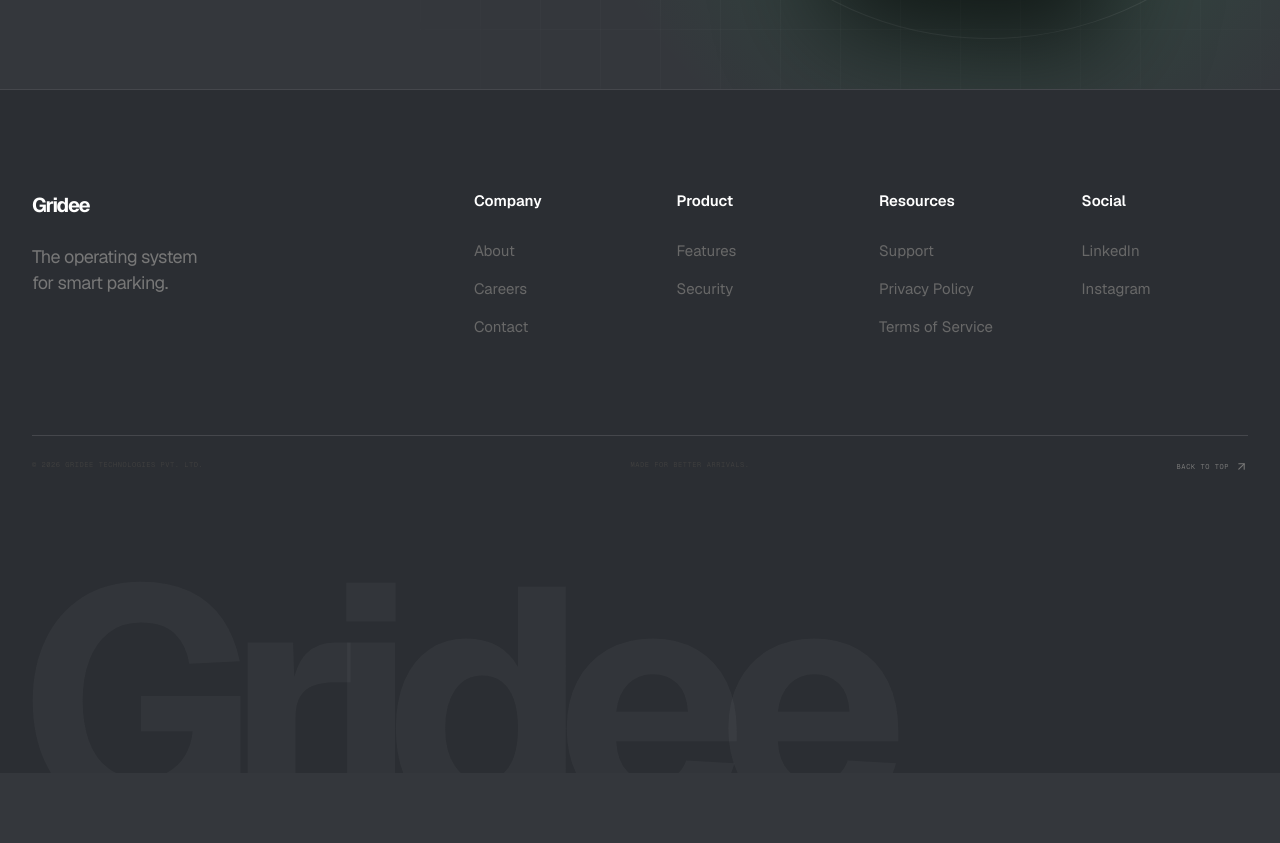
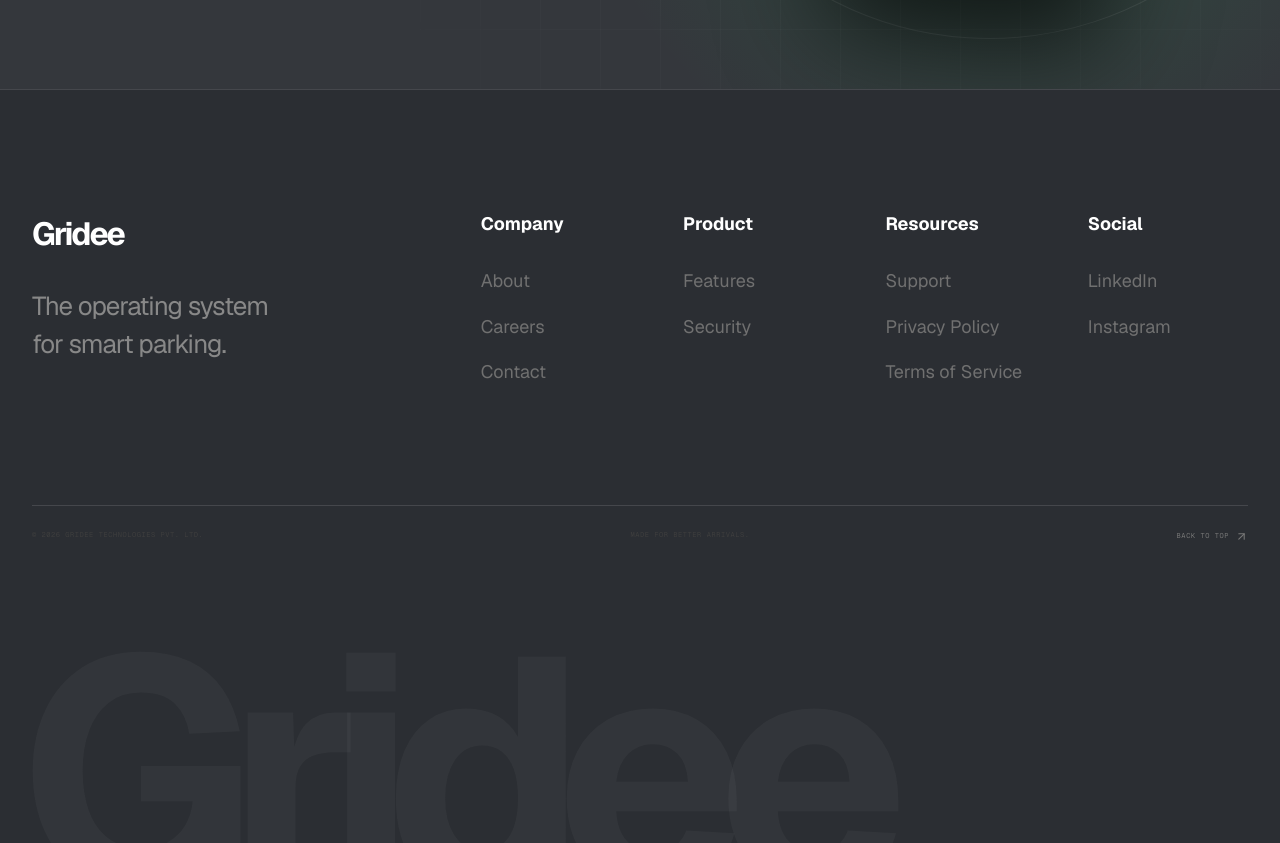
Before and after one commit to Rishabh-0707/gridee_, a Next.js app: page / in a window 1280 px wide. Shown: the part 9051-9894 px from the top of the page. Before the commit the page ends 9824 px from the top, so only its background shows below. Built offline with nearby package versions, Linux system fonts and the light colour scheme.

Commit message:
Link social profiles and enlarge footer

```diff
--- a/app/globals.css
+++ b/app/globals.css
@@ -1100,7 +1100,7 @@
 .download{position:relative;min-height:960px;display:flex;align-items:center;overflow:hidden;background:#050505}.download-grid{position:absolute;inset:0;background-image:linear-gradient(rgba(255,255,255,.035) 1px,transparent 1px),linear-gradient(90deg,rgba(255,255,255,.035) 1px,transparent 1px);background-size:60px 60px;mask-image:radial-gradient(circle at 68% 55%,#000,transparent 62%)}.download-glow{position:absolute;right:-15%;top:0;width:75vw;height:75vw;border-radius:50%;background:radial-gradient(circle,rgba(34,197,94,.19),transparent 62%)}.download-shell{position:relative;z-index:2;display:grid;grid-template-columns:1fr .8fr;align-items:center;gap:50px}.download-copy h2{font-size:clamp(56px,6vw,92px)}.download-copy p{margin:28px 0 0;color:#777;font-size:15px;line-height:1.65}.download-actions{margin-top:38px;display:flex;flex-wrap:wrap;gap:16px}.download-actions .store-badge{min-width:220px;height:72px;padding:0 22px;gap:15px;border-radius:18px}.download-actions .store-symbol{width:32px;height:32px}.download-actions .google-store-symbol{height:34px}.download-actions .store-badge small{font-size:9px}.download-actions .store-badge strong{font-size:19px}
 .download-device{position:relative;height:720px;display:flex;align-items:center;justify-content:center}.download-device .phone-frame{z-index:2;width:312px;height:638px;transform:rotate(5deg);box-shadow:0 50px 100px rgba(0,0,0,.65)}.download-rings{position:absolute;inset:0}.download-rings i:nth-child(1){width:480px;height:480px}.download-rings i:nth-child(2){width:620px;height:620px;border-color:rgba(34,197,94,.1)}.download-rings i:nth-child(3){width:760px;height:760px}.download-float{position:absolute;z-index:3;right:-5%;bottom:18%;padding:13px 16px;display:flex;align-items:center;gap:10px;border:1px solid var(--line);border-radius:14px;background:#18191b;animation:float 5s ease-in-out infinite}.download-float>span{width:27px;height:27px;display:grid;place-items:center;border-radius:50%;background:var(--green);color:#061009}.download-float small,.download-float strong{display:block}.download-float small{color:#666;font-size:6px;letter-spacing:.12em}.download-float strong{margin-top:4px;font-size:9px}
 
-footer{position:relative;padding:100px 0 0;border-top:1px solid var(--line);background:#020202;overflow:hidden}.footer-shell{position:relative}.footer-top{display:grid;grid-template-columns:1fr 2.2fr;gap:90px;padding-bottom:80px}.footer-brand>a{display:inline-block}.footer-brand p{margin:24px 0 0;color:#777;font-size:18px;line-height:1.45;letter-spacing:-.03em}.footer-columns{display:grid;grid-template-columns:repeat(4,1fr);gap:36px}.footer-columns h3{margin:0 0 28px;color:#fff;font-size:15px;font-weight:600}.footer-columns a{width:max-content;margin:0 0 18px;display:block;color:#686868;font-size:15px;line-height:1.35;transition:color .2s}.footer-columns a:hover{color:var(--green)}
+footer{position:relative;padding:120px 0 0;border-top:1px solid var(--line);background:#020202;overflow:hidden}.footer-shell{position:relative}.footer-top{display:grid;grid-template-columns:1fr 2.2fr;gap:100px;padding-bottom:100px}.footer-brand>a{display:inline-block}.footer-brand .logo{font-size:32px}.footer-brand p{margin:30px 0 0;color:#888;font-size:26px;line-height:1.45;letter-spacing:-.035em}.footer-columns{display:grid;grid-template-columns:repeat(4,1fr);gap:42px}.footer-columns h3{margin:0 0 32px;color:#fff;font-size:18px;font-weight:620}.footer-columns a{width:max-content;margin:0 0 21px;display:block;color:#707070;font-size:18px;line-height:1.35;transition:color .2s}.footer-columns a:hover{color:var(--green)}
 .footer-bottom{position:relative;z-index:2;padding:24px 0 300px;border-top:1px solid var(--line);display:flex;justify-content:space-between;color:#3e3e3e;font-family:var(--font-geist-mono),monospace;font-size:7px;letter-spacing:.08em;text-transform:uppercase}.footer-bottom a{display:flex;align-items:center;gap:6px;color:#777}.footer-wordmark{position:absolute;left:-.04em;right:0;bottom:-.17em;color:#0e0e0e;font-size:25vw;font-weight:680;line-height:.8;letter-spacing:-.09em;user-select:none}
 
 /* Faster narrative rhythm: preserve every interaction while reducing dead travel. */
--- a/app/page.tsx
+++ b/app/page.tsx
@@ -211,6 +211,13 @@
   { title: "Resources", links: ["Support", "Privacy Policy", "Terms of Service"] },
   { title: "Social", links: ["LinkedIn", "Instagram"] },
 ];
+
+const footerLinkHrefs: Record<string, string> = {
+  Features: "#features",
+  Support: "mailto:hello@gridee.app",
+  LinkedIn: "https://www.linkedin.com/company/gridee?trk=public_post_reshare_feed-actor-image",
+  Instagram: "https://www.instagram.com/gridee/?igsh=MW9rbjdiajJwcTVwZw==",
+};
 
 function Logo() {
   return (
@@ -533,7 +540,7 @@
 
       <footer id="footer">
         <div className="section-shell footer-shell">
-          <div className="footer-top"><div className="footer-brand"><a href="#top"><Logo /></a><p>The operating system<br />for smart parking.</p></div><div className="footer-columns">{footerGroups.map((group) => <div key={group.title}><h3>{group.title}</h3>{group.links.map((link) => <a href={link === "Features" ? "#features" : link === "Support" ? "mailto:hello@gridee.app" : "#top"} key={link}>{link}</a>)}</div>)}</div></div>
+          <div className="footer-top"><div className="footer-brand"><a href="#top"><Logo /></a><p>The operating system<br />for smart parking.</p></div><div className="footer-columns">{footerGroups.map((group) => <div key={group.title}><h3>{group.title}</h3>{group.links.map((link) => { const href = footerLinkHrefs[link] ?? "#top"; const external = href.startsWith("http"); return <a href={href} target={external ? "_blank" : undefined} rel={external ? "noopener noreferrer" : undefined} key={link}>{link}</a>; })}</div>)}</div></div>
           <div className="footer-bottom"><span>© 2026 Gridee Technologies Pvt. Ltd.</span><span>Made for better arrivals.</span><a href="#top">Back to top <ArrowUpRight size={13} /></a></div>
           <div className="footer-wordmark" aria-hidden="true">Gridee</div>
         </div>
```
